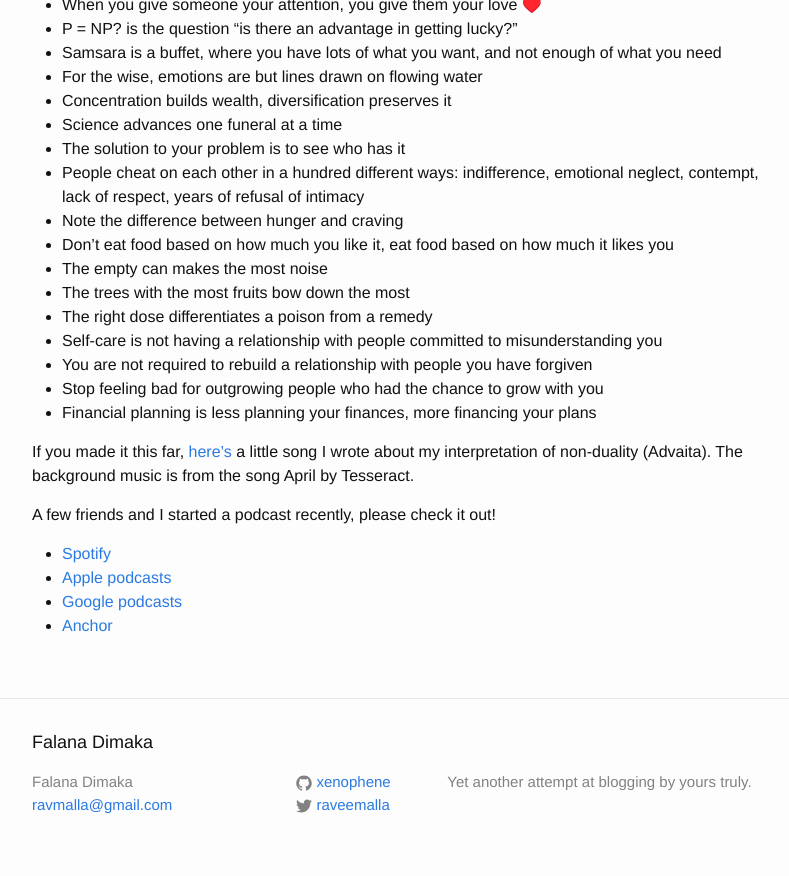
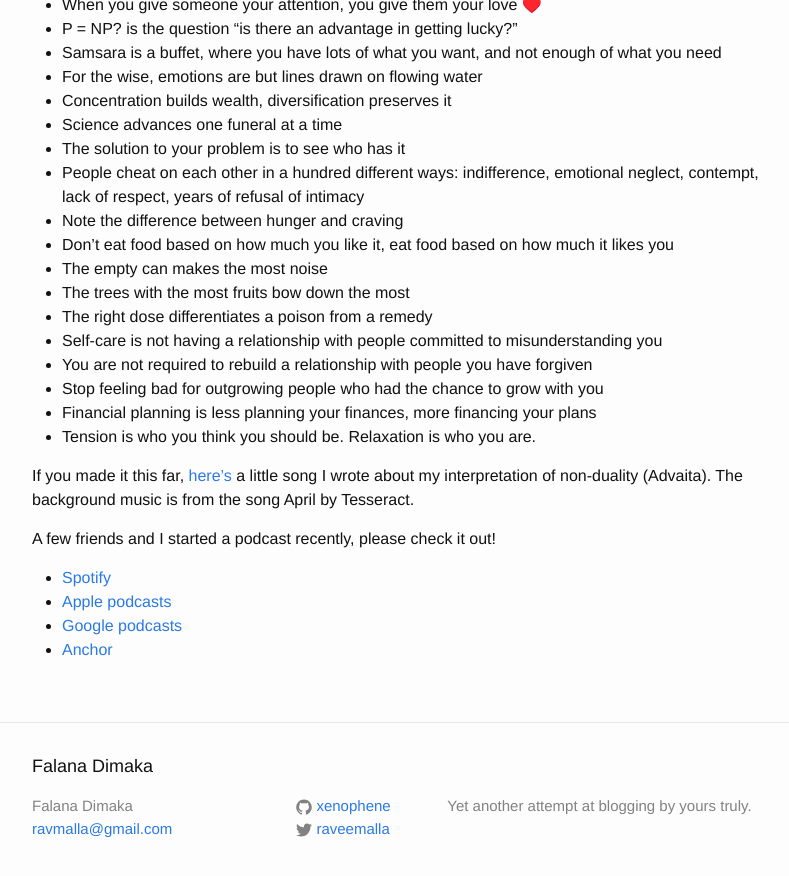
Before and after one commit to xenophene/xenophene.github.io, a Jekyll site: the page built from _posts/2020-08-20-life-tips.markdown, in a window 1280 px wide and 900 px high, scrolled down 3018 px. Shown: the top 876 px of the window, without its empty margins (238-1027 px from the left). Built offline with Jekyll 4.4.1, drawn with Linux system fonts in a browser that asks for light colours.

Commit message:
added buddhist saying

```diff
--- a/_posts/2020-08-20-life-tips.markdown
+++ b/_posts/2020-08-20-life-tips.markdown
@@ -128,6 +128,7 @@ In the past six months, I've listened to 100s of hours of podcasts on topics ran
 - You are not required to rebuild a relationship with people you have forgiven
 - Stop feeling bad for outgrowing people who had the chance to grow with you
 - Financial planning is less planning your finances, more financing your plans
+- Tension is who you think you should be. Relaxation is who you are.
 
 If you made it this far, [here's](https://soundcloud.com/arithemetricity/duality) a little song I wrote about my interpretation of non-duality (Advaita). The background music is from the song April by Tesseract.
 
```
